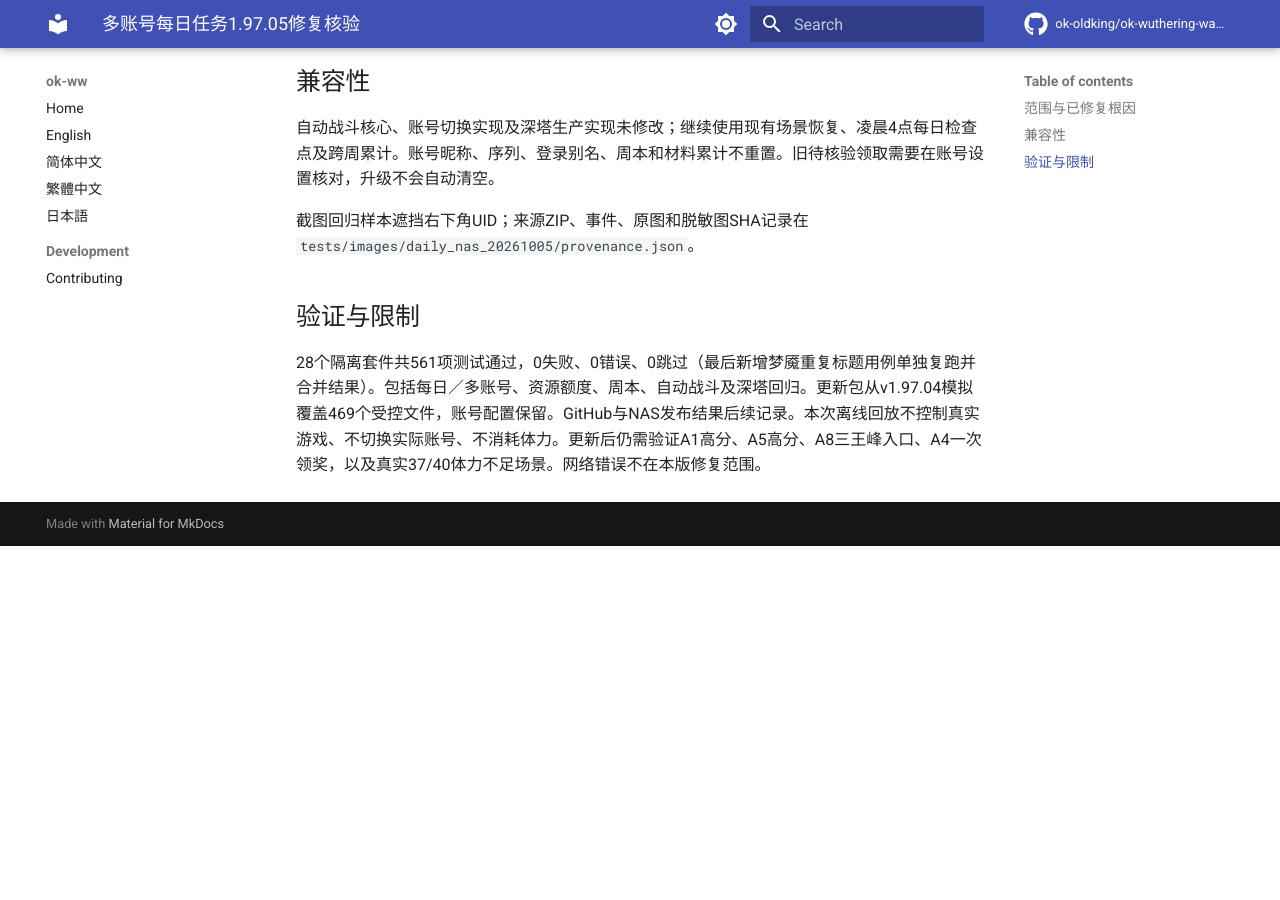
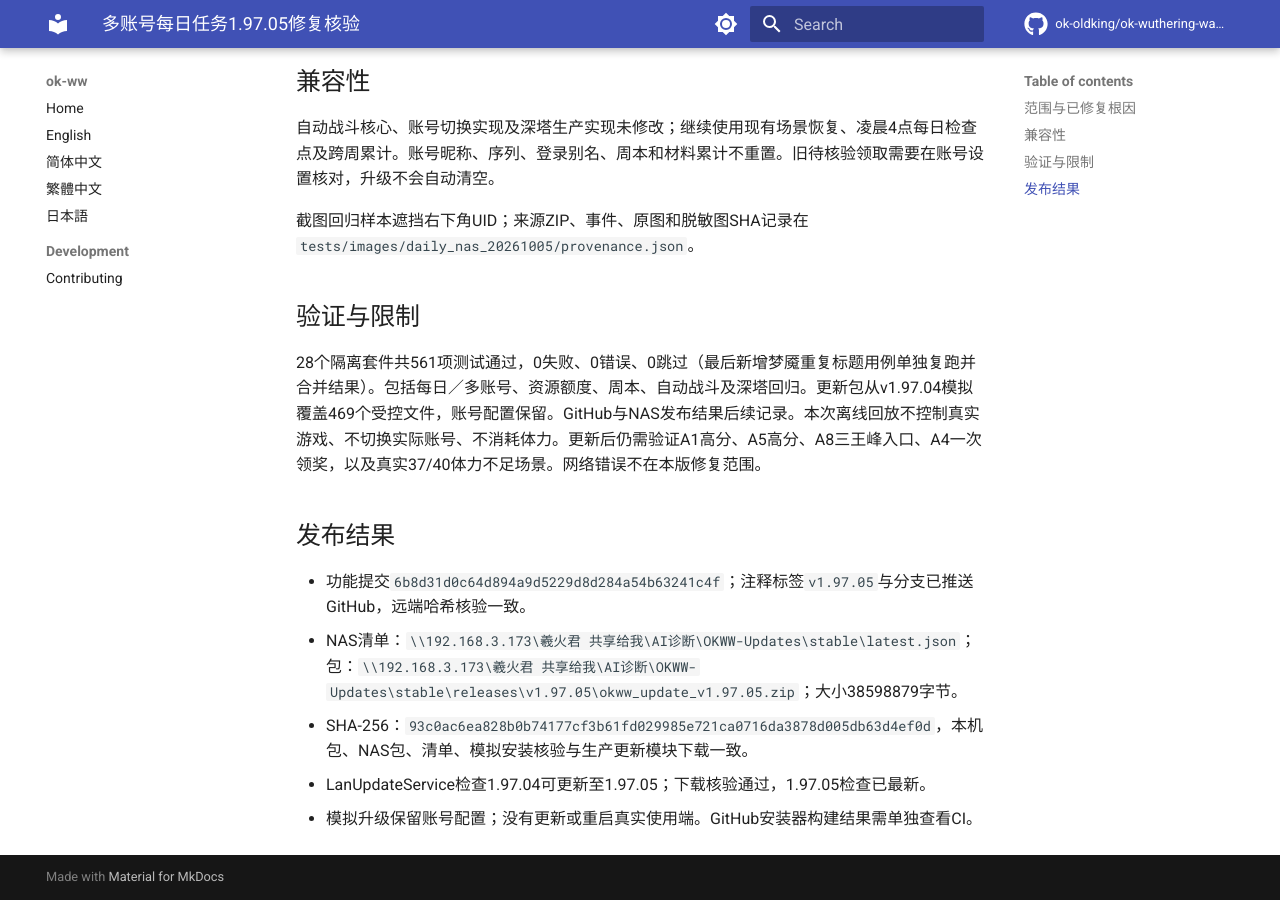
Before and after one commit to xihuojun2020-tech/okww-custom, an MkDocs documentation site: the page built from docs/reviews/daily-repair-1.97.05-verification.md, in a window 1280 px wide and 900 px high, scrolled down 613 px. Built offline with MkDocs 1.6.1 and Material for MkDocs 9.7.7, drawn with Linux system fonts in a browser that asks for light colours; comment, search, counter and statistics services are not loaded; before the commit the page ends 1159 px from its top, so only the background shows below that.

Commit message:
docs: record daily repair 1.97.05 publication checks

```diff
--- a/docs/reviews/daily-repair-1.97.05-verification.md
+++ b/docs/reviews/daily-repair-1.97.05-verification.md
@@ -19,3 +19,12 @@
 ## 验证与限制
 
 28个隔离套件共561项测试通过，0失败、0错误、0跳过（最后新增梦魇重复标题用例单独复跑并合并结果）。包括每日／多账号、资源额度、周本、自动战斗及深塔回归。更新包从v1.97.04模拟覆盖469个受控文件，账号配置保留。GitHub与NAS发布结果后续记录。本次离线回放不控制真实游戏、不切换实际账号、不消耗体力。更新后仍需验证A1高分、A5高分、A8三王峰入口、A4一次领奖，以及真实37/40体力不足场景。网络错误不在本版修复范围。
+
+
+## 发布结果
+
+- 功能提交`6b8d31d0c64d894a9d5229d8d284a54b63241c4f`；注释标签`v1.97.05`与分支已推送GitHub，远端哈希核验一致。
+- NAS清单：`\\192.168.3.173\羲火君 共享给我\AI诊断\OKWW-Updates\stable\latest.json`；包：`\\192.168.3.173\羲火君 共享给我\AI诊断\OKWW-Updates\stable\releases\v1.97.05\okww_update_v1.97.05.zip`；大小38598879字节。
+- SHA-256：`93c0ac6ea828b0b74177cf3b61fd029985e721ca0716da3878d005db63d4ef0d`，本机包、NAS包、清单、模拟安装核验与生产更新模块下载一致。
+- LanUpdateService检查1.97.04可更新至1.97.05；下载核验通过，1.97.05检查已最新。
+- 模拟升级保留账号配置；没有更新或重启真实使用端。GitHub安装器构建结果需单独查看CI。
```
Also changed, not shown: docs/superpowers/plans/2026-10-05-multi-account-daily-repair.md (+1 -1 lines).
